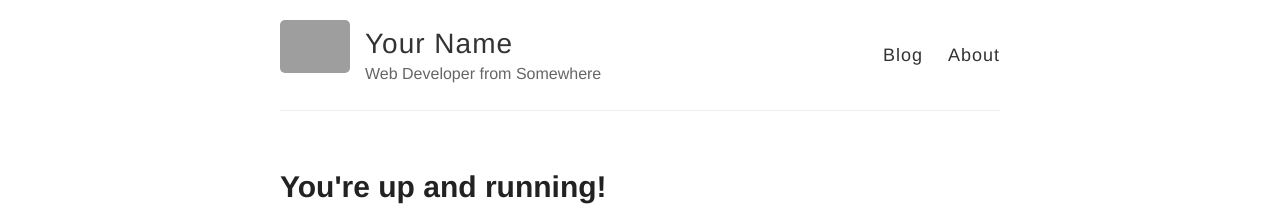
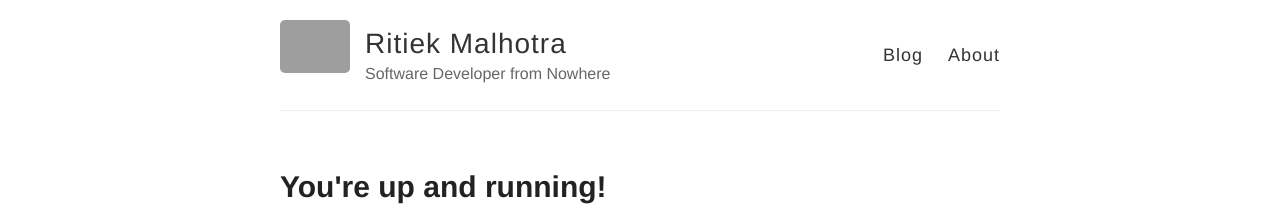
Before and after one commit to ritiek/ritiek.github.io, a Jekyll site: the page built from index.html, in a window 1280 px wide. Shown: the top 222 px of the page. Built offline with Jekyll 4.4.1, drawn with Linux system fonts in a browser that asks for light colours; grey boxes are pictures that could not be loaded.

Commit message:
change theme

```diff
--- a/_config.yml
+++ b/_config.yml
@@ -1,12 +1,14 @@
 #
 # This file contains configuration flags to customize your site
 #
+# Theme?
+theme: jekyll-theme-midnight
 
 # Name of your site (displayed in the header)
-name: Your Name
+name: Ritiek Malhotra
 
 # Short bio or description (displayed in the header)
-description: Web Developer from Somewhere
+description: Software Developer from Nowhere
 
 # URL of your avatar or profile pic (you could use your GitHub profile pic)
 avatar: https://raw.githubusercontent.com/barryclark/jekyll-now/master/images/jekyll-logo.png
```
